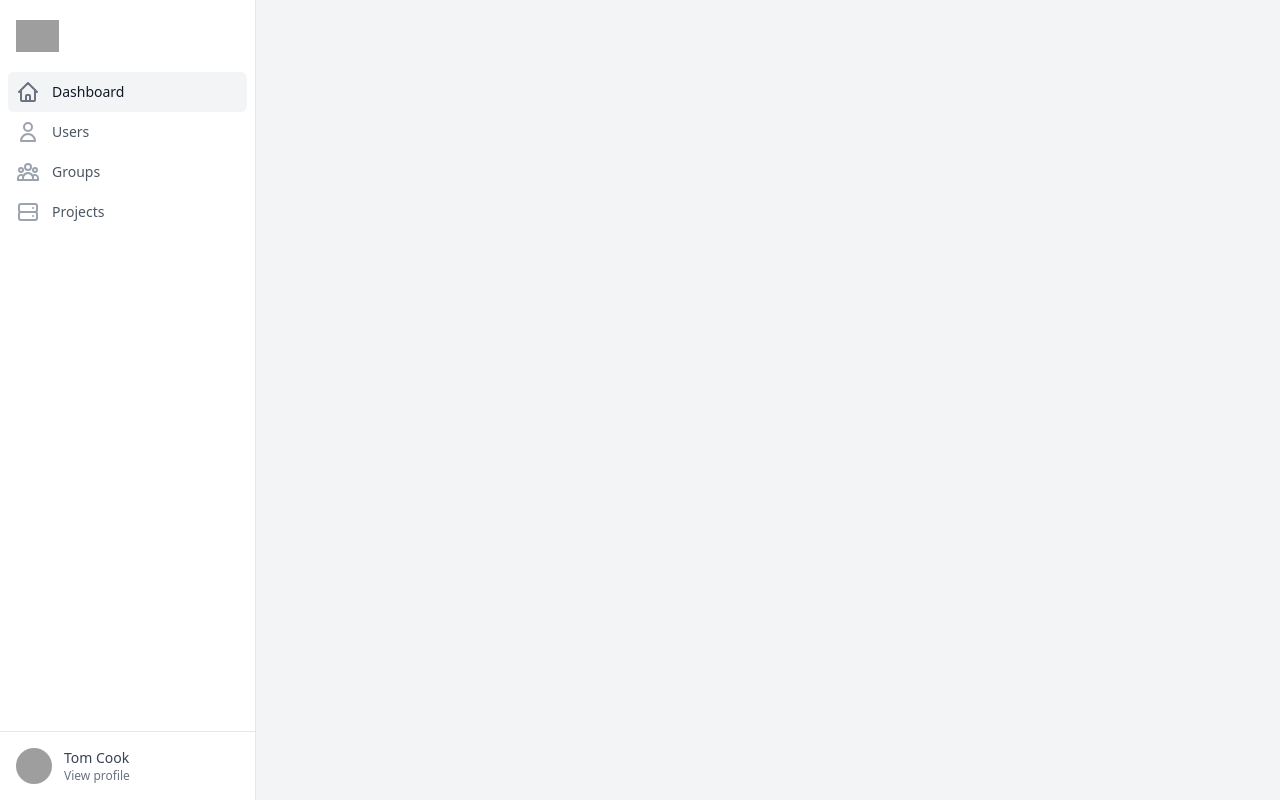
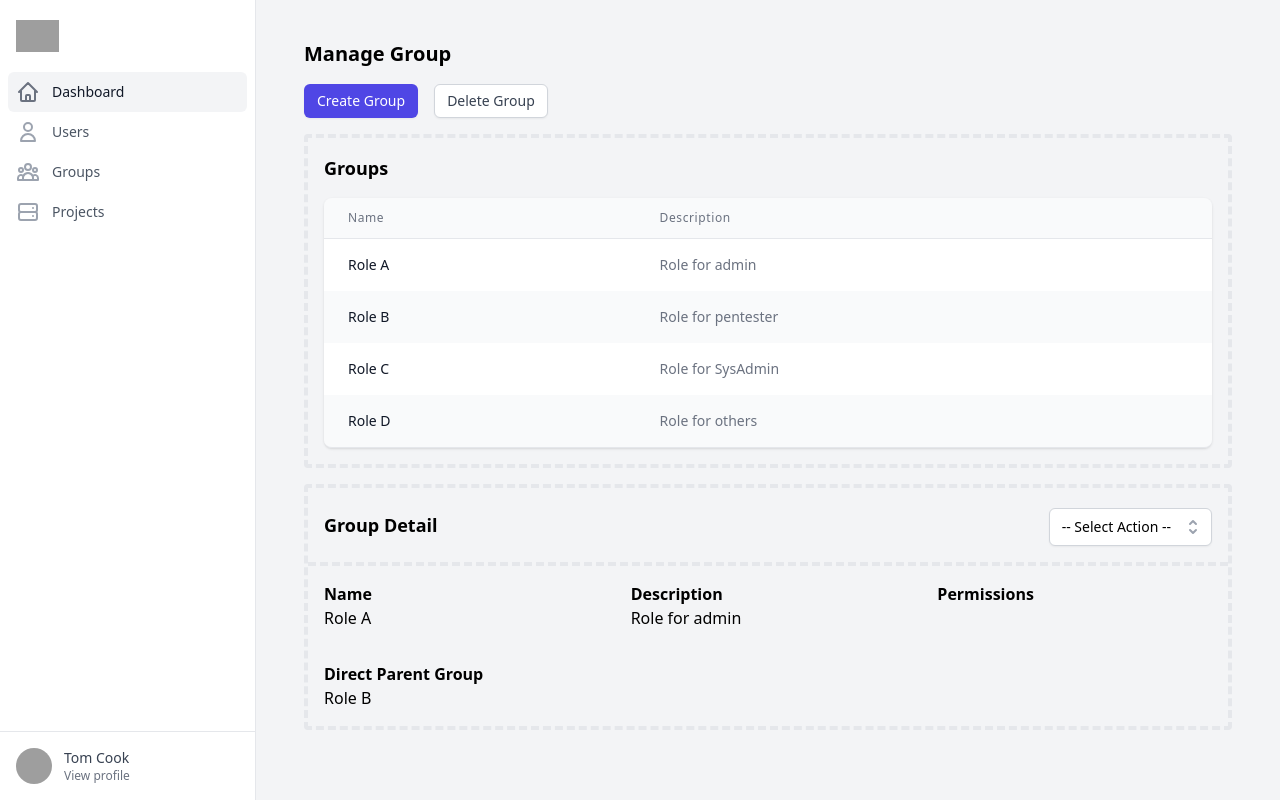
Before and after one commit to SaPH17/disarm, a React (Create React App) app in the folder view/: page /manage/group in a window 1280 px wide. Built offline with nearby package versions, Linux system fonts and the light colour scheme; grey boxes are pictures that could not be loaded.

Commit message:
addded manage group page

```diff
--- a/view/src/App.tsx
+++ b/view/src/App.tsx
@@ -10,6 +10,7 @@ import ManageUserCreate from './pages/manage/user/create';
 import ManageProjectCreate from './pages/manage/project/create';
 import ManageProjectIndex from './pages/manage/project';
 import ManageProjectShow from './pages/manage/project/show';
+import ManageGroupIndex from './pages/manage/group';
 
 function App() {
   return (
@@ -24,6 +25,10 @@ function App() {
               <Route index element={<ManageUserIndex />} />
               <Route path="create" element={<ManageUserCreate />} />
             </Route>
+            <Route path="group">
+              <Route index element={<ManageGroupIndex />} />
+            </Route>
+
             <Route path="project">
               <Route index element={<ManageProjectIndex />} />
               <Route path="create" element={<ManageProjectCreate />} />
--- /dev/null
+++ b/view/src/pages/manage/group/index.tsx
@@ -0,0 +1,83 @@
+import SelectBox, { SelectBoxData } from '../../../components/select-box';
+import Table from '../../../components/table';
+import SelectedDetail from '../../../components/selected-detail';
+import PrimaryButton from '../../../components/primary-button';
+
+const content = [
+  {
+    name: 'Role A',
+    description: 'Role for admin',
+  },
+  {
+    name: 'Role B',
+    description: 'Role for pentester',
+  },
+  {
+    name: 'Role C',
+    description: 'Role for SysAdmin',
+  },
+  {
+    name: 'Role D',
+    description: 'Role for others',
+  },
+];
+
+const items: SelectBoxData[] = [
+  {
+    id: '1',
+    name: 'Edit Group',
+  },
+  {
+    id: '2',
+    name: 'Delete Group',
+  },
+  {
+    id: '3',
+    name: 'Assign User',
+  },
+];
+
+const title = ['name', 'description'];
+
+const contentTitle = [
+  'name',
+  'description',
+  'permissions',
+  'directParentGroup',
+];
+const contentData = {
+  name: 'Role A',
+  description: 'Role for admin',
+  Permissions: '- updateuser.*',
+  directParentGroup: 'Role B',
+};
+
+export default function ManageGroupIndex() {
+  return (
+    <>
+      <div className="text-xl font-semibold">Manage Group</div>
+      <div className="flex flex-row gap-2 sm:gap-4">
+        <PrimaryButton content="Create Group" />
+        <button
+          type="button"
+          className="inline-flex items-center px-3 py-2 border border-gray-300 shadow-sm text-sm leading-4 font-medium rounded-md text-gray-700 bg-white hover:bg-gray-50 focus:outline-none focus:ring-2 focus:ring-offset-2 focus:ring-indigo-500"
+        >
+          Delete Group
+        </button>
+      </div>
+      <div className="flex flex-col gap-2 sm:gap-4 p-2 sm:p-4 bg-gray-100 rounded border border-4 border-dashed rounded">
+        <div className="text-lg font-semibold">Groups</div>
+        <Table title={title} content={content} />
+      </div>
+
+      <SelectedDetail
+        title={'Group Detail'}
+        selectBox={
+          <SelectBox items={items} defaultValue={'-- Select Action --'} />
+        }
+        contentTitle={contentTitle}
+        content={contentData}
+      />
+    </>
+  );
+}
```
